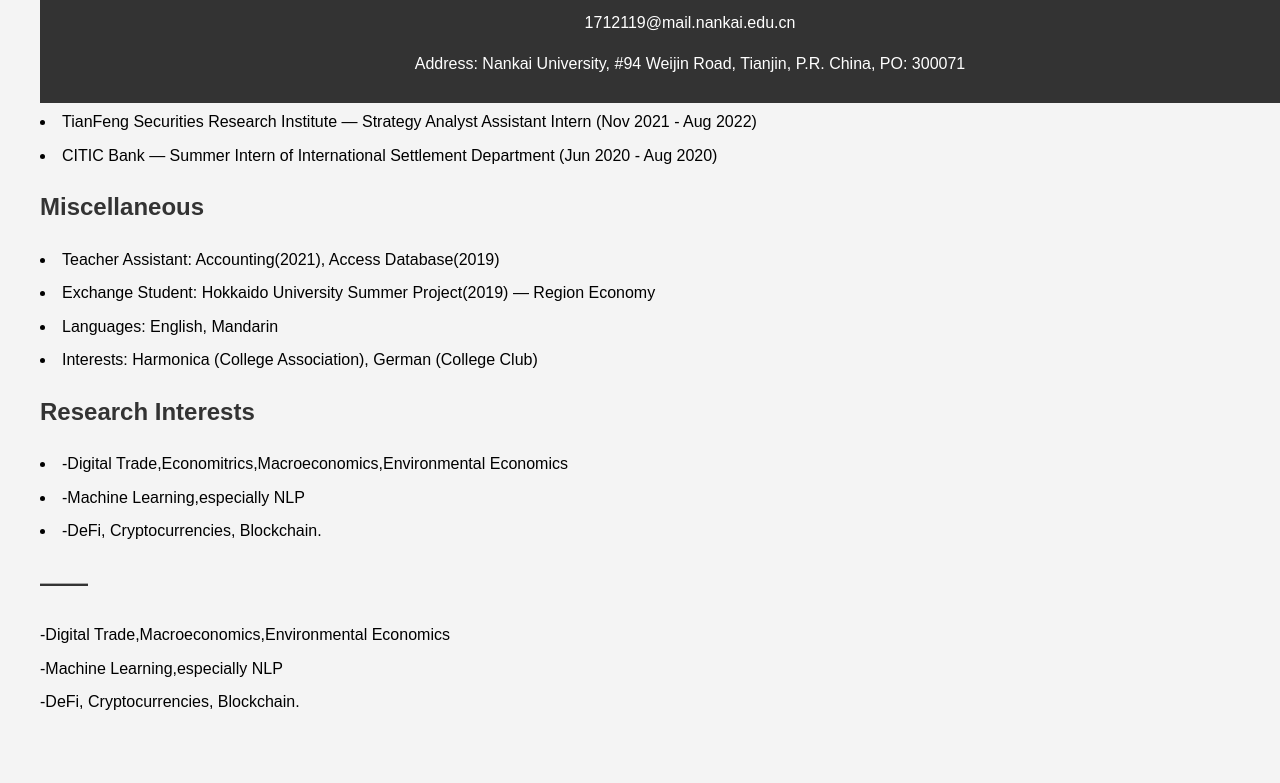
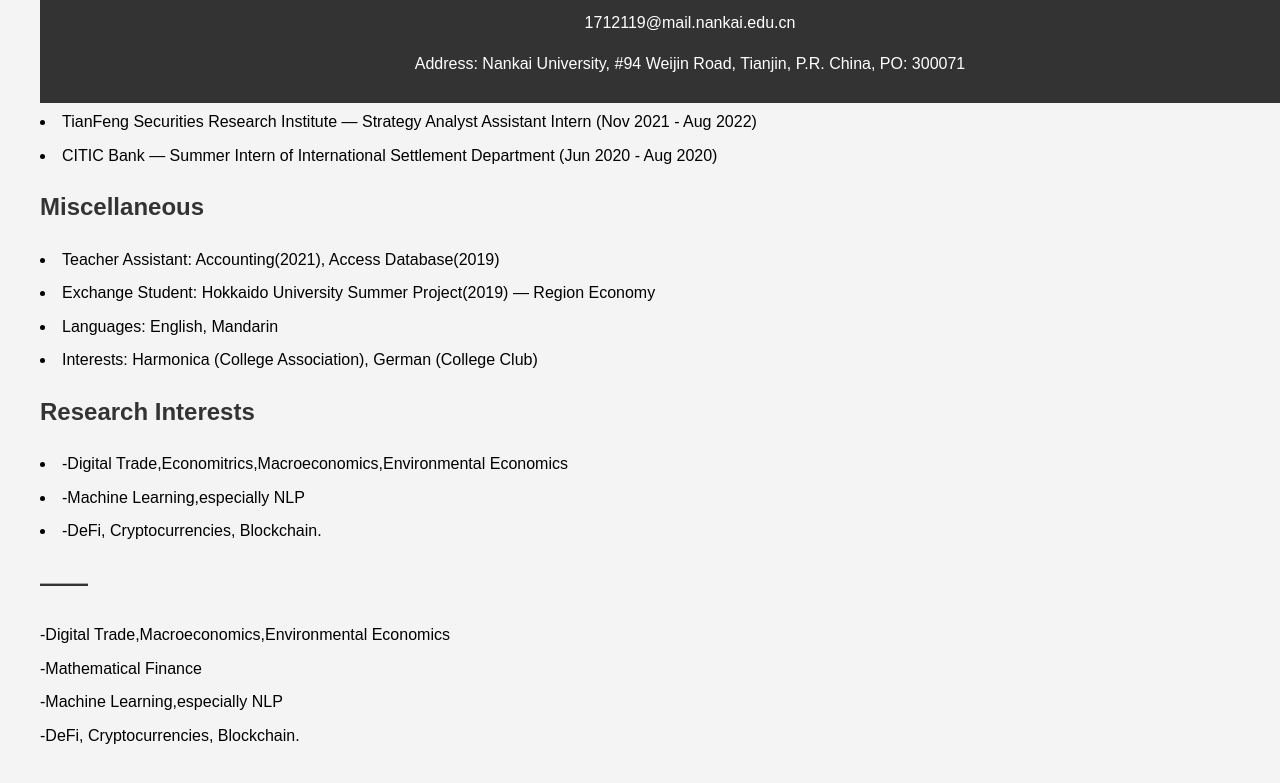
Before and after one commit to zoananan/Zoan_Yang.github.io, a plain HTML site: page index.html in a window 1280 px wide. Shown: the part 697-1480 px from the top of the page. Before the commit the page ends 1452 px from the top, so only its background shows below. Drawn offline with Linux system fonts and the light colour scheme.

Commit message:
Update index.html

```diff
--- a/index.html
+++ b/index.html
@@ -121,6 +121,7 @@
         <h2>——</h2>
         <ul>
             <li>-Digital Trade,Macroeconomics,Environmental Economics </li>
+            <li>-Mathematical Finance </li>
             <li>-Machine Learning,especially NLP</li>
             <li>-DeFi, Cryptocurrencies, Blockchain.</li>
         </ul>
```
